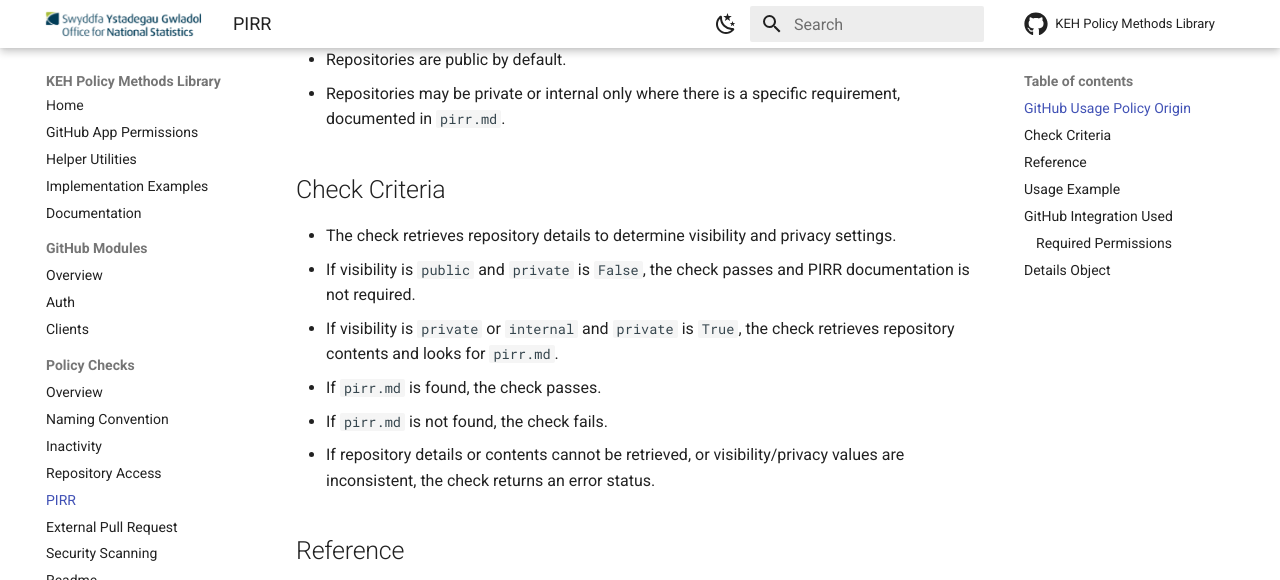
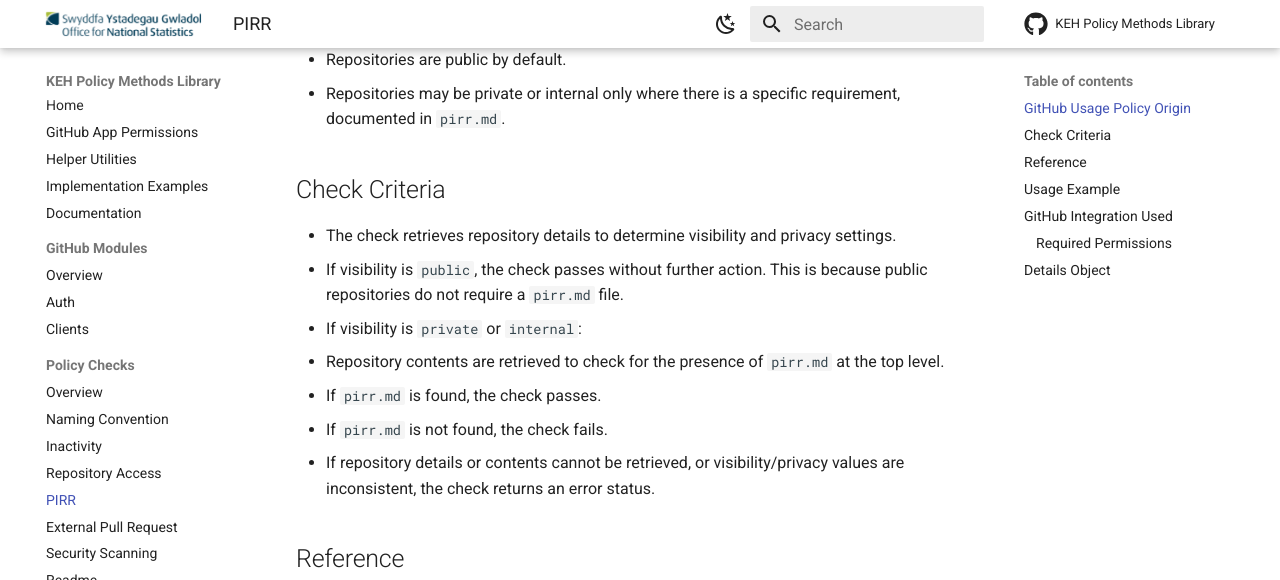
Before and after one commit to ONS-Innovation/keh-policy-methods-library, an MkDocs documentation site: the page built from docs/checks/pirr_checks.md, in a window 1280 px wide and 900 px high, scrolled down 449 px, cut to the strip 0-580 px from the top of the window. Built offline with MkDocs 1.6.1 and Material for MkDocs 9.7.7, drawn with Linux system fonts in a browser that asks for light colours; emoji names are drawn with the system emoji font; comment, search, counter and statistics services are not loaded.

Commit message:
docs: address PR feedback

```diff
--- a/docs/checks/pirr_checks.md
+++ b/docs/checks/pirr_checks.md
@@ -15,10 +15,11 @@ Inspired by the GitHub Usage Policy, clause 5.3.3, in summary:
 ## Check Criteria
 
 - The check retrieves repository details to determine visibility and privacy settings.
-- If visibility is `public` and `private` is `False`, the check passes and PIRR documentation is not required.
-- If visibility is `private` or `internal` and `private` is `True`, the check retrieves repository contents and looks for `pirr.md`.
-- If `pirr.md` is found, the check passes.
-- If `pirr.md` is not found, the check fails.
+- If visibility is `public`, the check passes without further action. This is because public repositories do not require a `pirr.md` file.
+- If visibility is `private` or `internal`:
+  - Repository contents are retrieved to check for the presence of `pirr.md` at the top level.
+  - If `pirr.md` is found, the check passes.
+  - If `pirr.md` is not found, the check fails.
 - If repository details or contents cannot be retrieved, or visibility/privacy values are inconsistent, the check returns an error status.
 
 ## Reference
```
Also changed, not shown: docs/dev_guides/adding_checks.md (+3 -1 lines).
